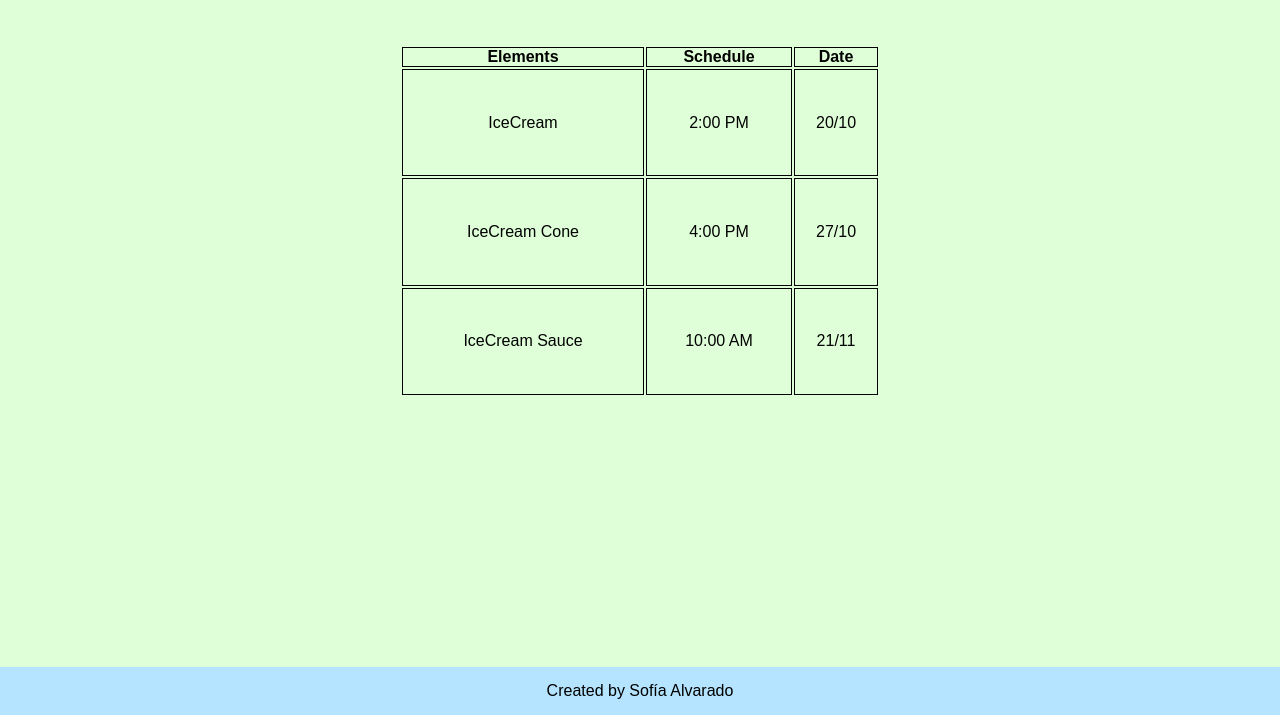
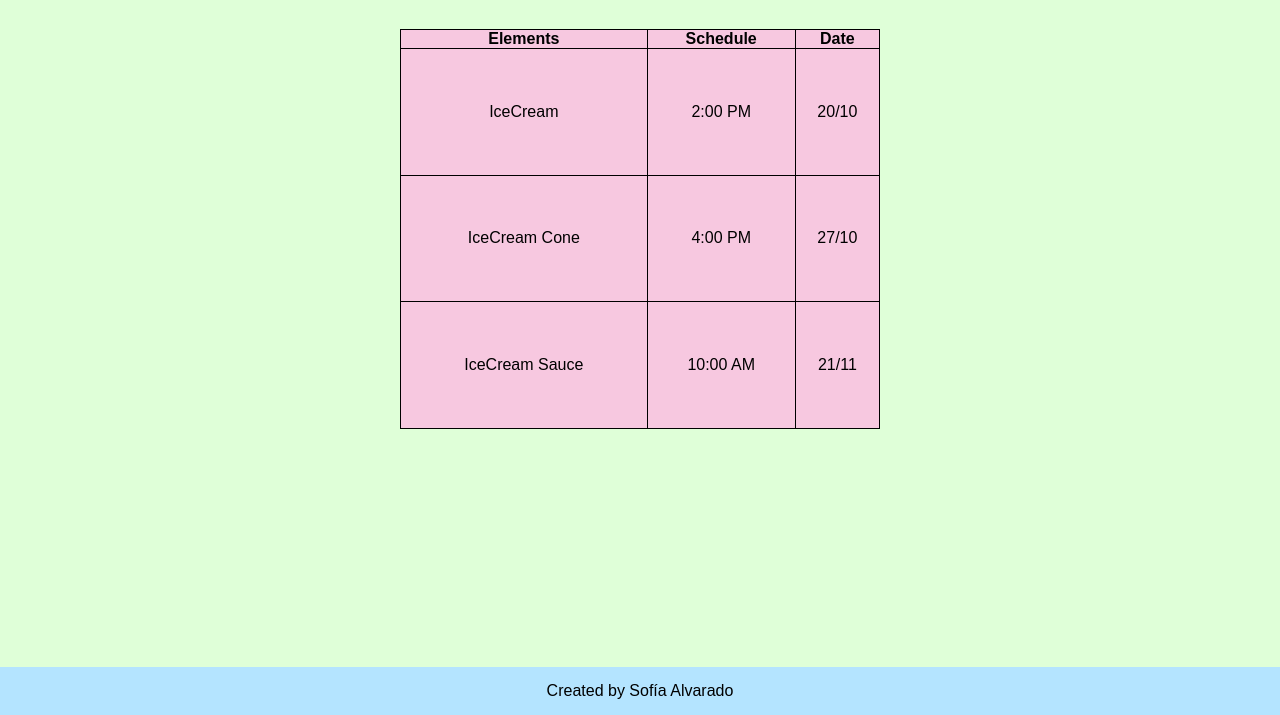
Before and after one commit to doblesophia/AlvaradoSofia-sprint2, a plain HTML site: page information.html in a window 1280 px wide. Shown: the part 101-816 px from the top of the page. Drawn offline with Linux system fonts and the light colour scheme.

Commit message:
add-sprint-2-second

```diff
--- a/assets/styles/style.css
+++ b/assets/styles/style.css
@@ -150,6 +150,7 @@ align-items: center;
     flex-direction: column;
     align-items: center;
     justify-content: center;
+    padding-top: 2rem;
 }
 
 .table{
@@ -157,11 +158,16 @@ align-items: center;
     height: 25rem;
     text-align: center;
     padding-top: 3rem;
+    border-collapse: collapse;
+
 }
 
-thead, tr, td, th{
-    border: solid 1px black;
+thead, tbody, tr, td, th{
+    border:solid 1px black;
+    background-color: #F7C8E0;
+
 }
+
 
 footer{
     height: 3rem;
--- a/information.html
+++ b/information.html
@@ -32,26 +32,26 @@
         <table class="table">
             <thead>
                 <tr>
-                    <th colspan="2">Elements</th>
-                    <th colspan="2">Schedule</th>
-                    <th colspan="2">Date</th>
+                    <th >Elements</th>
+                    <th >Schedule</th>
+                    <th >Date</th>
                 </tr>
             </thead>
             <tbody>
                 <tr>
-                    <td colspan="2">IceCream</td>
-                    <td colspan="2">2:00 PM</td>
-                    <td colspan="2">20/10</td>
+                    <td >IceCream</td>
+                    <td >2:00 PM</td>
+                    <td >20/10</td>
                 </tr>
                 <tr>
-                    <td colspan="2">IceCream Cone</td>
-                    <td colspan="2">4:00 PM</td>
-                    <td colspan="2">27/10</td>
+                    <td >IceCream Cone</td>
+                    <td >4:00 PM</td>
+                    <td >27/10</td>
                 </tr>
                 <tr>
-                    <td colspan="2">IceCream Sauce</td>
-                    <td colspan="2">10:00 AM</td>
-                    <td colspan="2">21/11</td>
+                    <td >IceCream Sauce</td>
+                    <td >10:00 AM</td>
+                    <td >21/11</td>
                 </tr>
 
             </tbody>
```
Also changed, not shown: aboutUs.html (+1 -1 lines), benefitsTips.html (+1 -1 lines), index.html (+1 -1 lines).
